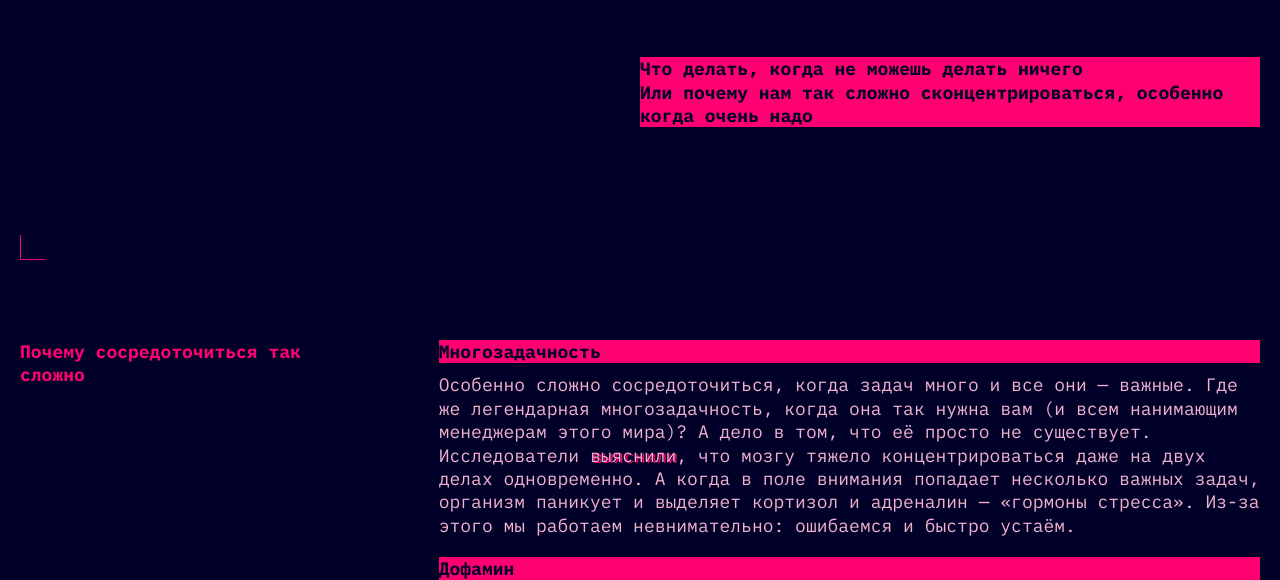
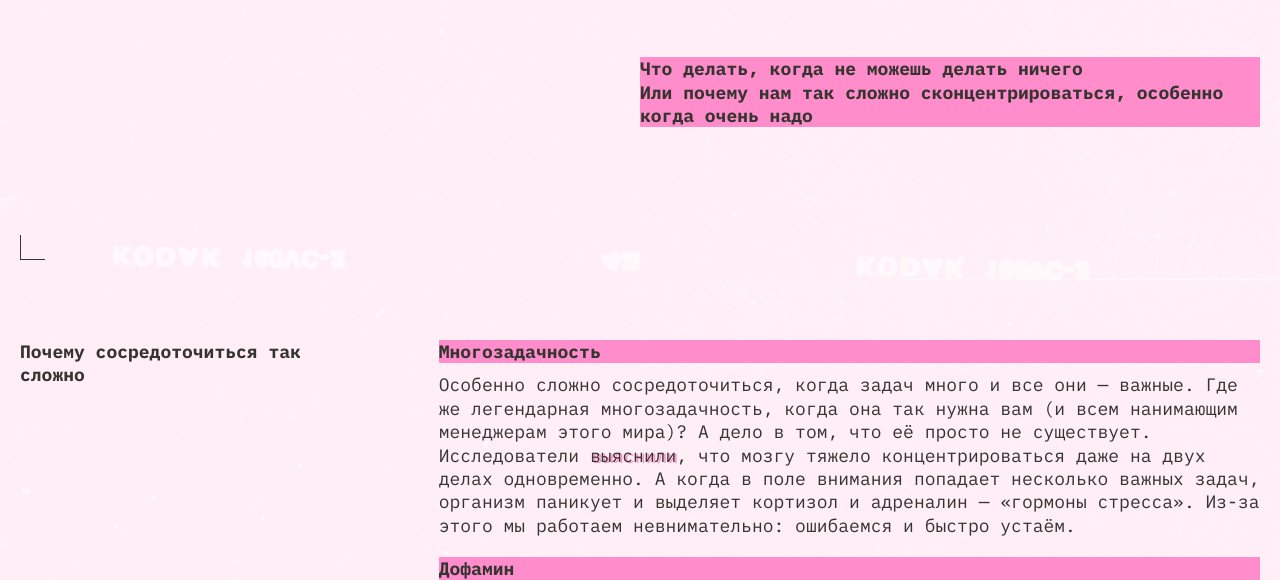
Before and after one commit to Sergei74660/slozhno-sosredotochitsya-fd, a plain HTML site: page index.html in a window 1280 px wide. Shown: the part 520-1100 px from the top of the page. Drawn offline with Linux system fonts and the light colour scheme.

Commit message:
исправление ошибок после теста 4

```diff
--- a/styles/light.css
+++ b/styles/light.css
@@ -1,51 +1,50 @@
 /*
-  Специально для тёмной темы при наличии класса,
-  здесь окажутся стили, которые нужно переопределить принудительно,
+  Специально для светлой темы при наличии класса.
+  Здесь окажутся стили, которые нужно переопределить принудительно,
   переключая тему
 */
 
-:root.theme-dark {
+:root.theme-light {
   /* сохраните этот селектор в приведённом виде.
     Так стили написанные ниже будут иметь больший вес,
     чем стили в медиазапросе предпочтений пользователя
   */
-
 }
 
-.theme-dark .page {
+.theme-light .page {
   /* Вам также нужно будет написать ряд подобных селекторов */
-  --bg-color: #000028;
-  --title-color: #DB00FF;
-  --paragraph-bg-color: #FF0070;
-  --accent-color: #FF0070;
-  --accent-color-hover: rgba(255, 0, 112, 0.4);
-  --accent-color-button-hover: rgba(255, 0, 112, 0.4);
-  --main-title-color: #FF0070;
-  --description-text-color: #F1B2CE;
-  --second-title-color: #000028;
+  --bg-color: #fff1f7;
+  --title-color: #FFC2E6;
+  --paragraph-bg-color: #FF8DCB;
+  --accent-color: #353430;
+  --accent-color-hover: rgba(255, 141, 203, 0.4);
+  --accent-color-button-hover: rgba(53, 52, 48, 0.4);
+  --main-title-color: #353430;
+  --description-text-color: #353430;
+  --second-title-color: #353430;
   --main-font-family: 'IBM Plex mono', sans-serif;
-  --bg-img: url(../images/cover-image-dark.png);
+  --bg-img: url(../images/cover-image-light.png);
 }
 
-.theme-dark .rec__container {
-  display: inline;
+.theme-light .rec__container {
+  display: none;
 }
 
-@media (prefers-color-scheme: dark) {
+@media (prefers-color-scheme: light) {
   :root {
-    --bg-color: #000028;
-    --title-color: #DB00FF;
-    --paragraph-bg-color: #FF0070;
-    --accent-color: #FF0070;
-    --accent-color-hover: rgba(255, 0, 112, 0.4);
-    --accent-color-button-hover: rgba(255, 0, 112, 0.4);
-    --main-title-color: #FF0070;
-    --description-text-color: #F1B2CE;
-    --second-title-color: #000028;
+    --bg-color: #fff1f7;
+    --h1-title-color: #FFC2E6;
+    --paragraph-bg-color: #FF8DCB;
+    --accent-color: #353430;
+    --accent-color-hover: rgba(255, 141, 203, 0.4);
+    --accent-color-button-hover: rgba(53, 52, 48, 0.4);
+    --main-title-color: #353430;
+    --description-text-color: #353430;
+    --second-title-color: #353430;
     --main-font-family: 'IBM Plex mono', sans-serif;
-    --bg-img: url(../images/cover-image-dark.png);
+    --bg-img: url(../images/cover-image-light.png);
   }
   .rec__container {
-    display: inline;
+    display: none;
   }
 }
--- a/styles/style.css
+++ b/styles/style.css
@@ -245,7 +245,7 @@
 }
 
 
-@media (min-width: 768px) {
+@media (width >= 768px) {
 
   .header {
     min-height: 1024px;
@@ -360,7 +360,7 @@
   }
 }
 
-@media (min-width: 1024px) {
+@media (width >= 1024px) {
   .header {
     min-height: 768px;
   }
```
Also changed, not shown: styles/variables.css (line endings or trailing spaces).
